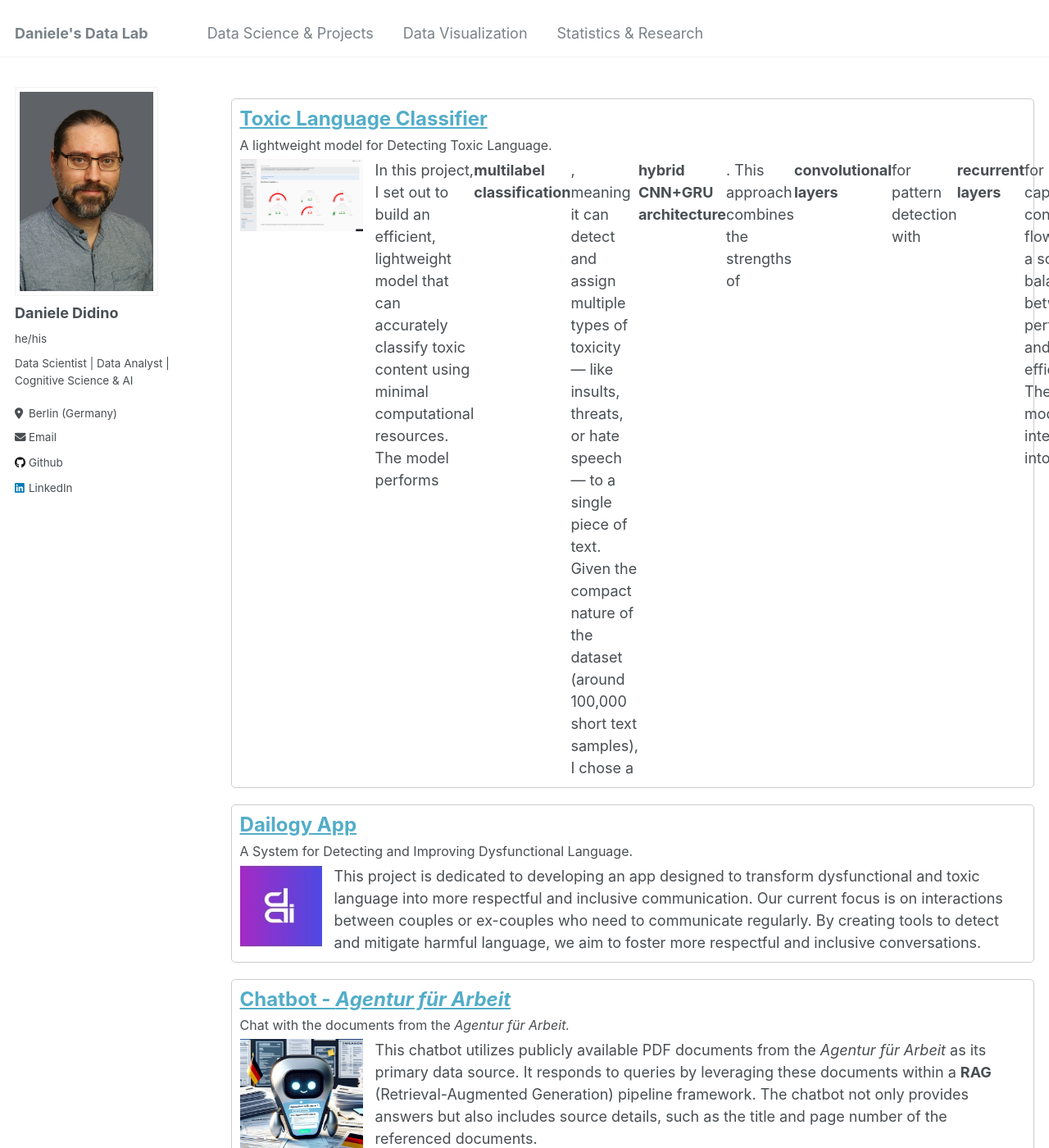
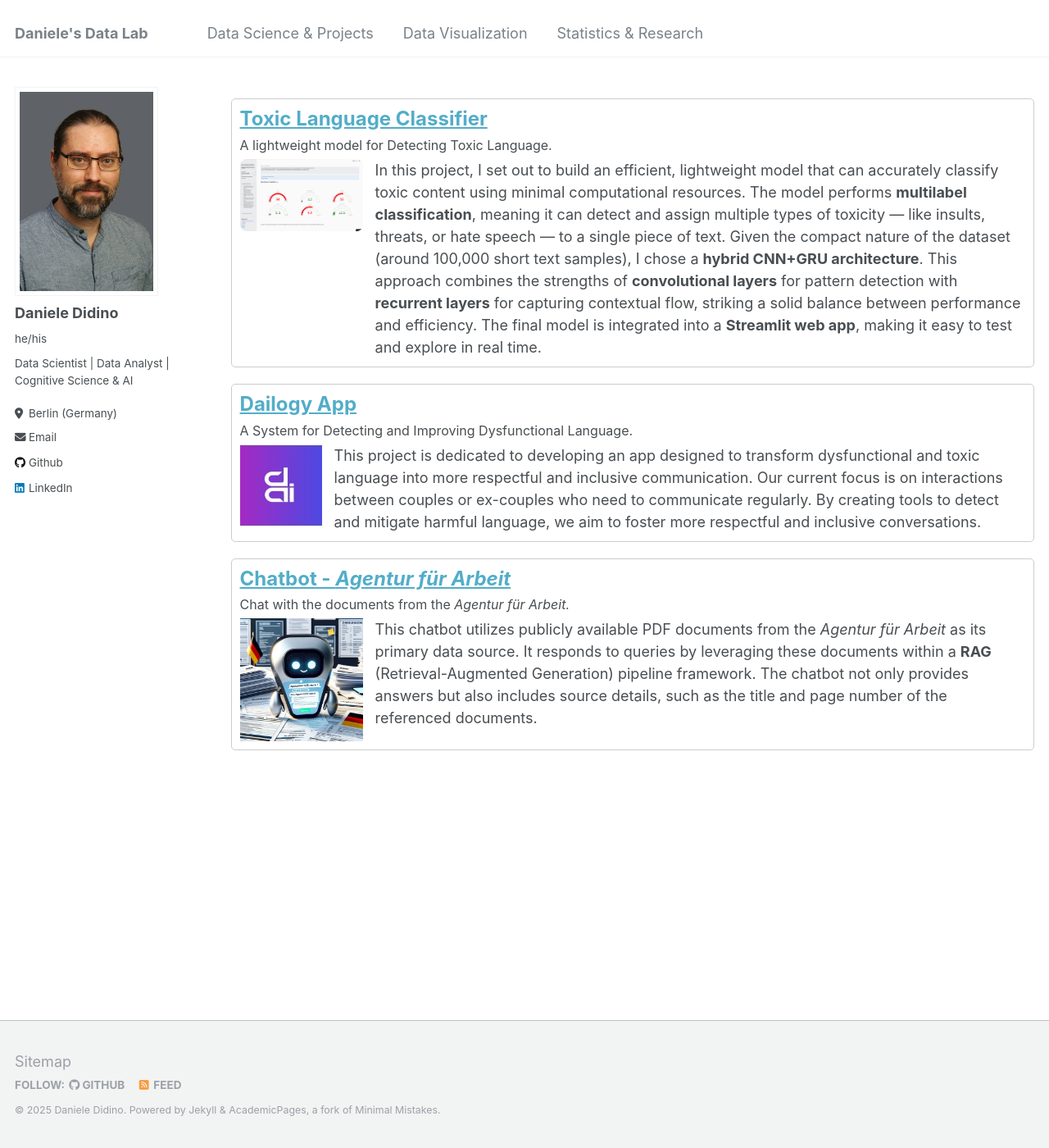
Before and after one commit to DanieleDidino/DanieleDidino.github.io, a Jekyll site: the page built from _pages/data_proj.html, in a window 1280 px wide and 1400 px high. Shown: the whole window at 82% size. Built offline with Jekyll 4.4.1, drawn with Linux system fonts in a browser that asks for light colours.

Commit message:
edit img size

```diff
--- a/_pages/data_proj.html
+++ b/_pages/data_proj.html
@@ -46,6 +46,13 @@
   .project-body p {
       margin: 0;
   }
+  .project-image {
+    float: left;        /* Makes text wrap around the image */
+    margin-right: 15px; /* Adds space between image and text */
+    width: 200px;
+    height: auto;
+    border-radius: 8px; /* Optional: slight rounding for aesthetics */
+}
   hr {
     height:3px;
     border:none;
@@ -69,8 +76,8 @@
   </h2>
   <p class="project-description">A lightweight model for Detecting Toxic Language.</p>
   <div class="project-body">
-      <img src="/images/streamlit_tox_clf_screenshot.png" alt="Streamlit Tox-clf Screenshot" width="200">
-      <!-- <p> -->
+      <img src="/images/streamlit_tox_clf_screenshot.png" alt="Streamlit Tox-clf Screenshot" class="project-image">
+      <p>
         In this project, I set out to build an efficient, lightweight model that can accurately classify
         toxic content using minimal computational resources. The model performs <b>multilabel classification</b>,
         meaning it can detect and assign multiple types of toxicity — like insults, threats, or hate speech — to
@@ -79,7 +86,7 @@
         for pattern detection with <b>recurrent layers</b> for capturing contextual flow, striking a solid balance
         between performance and efficiency. The final model is integrated into a <b>Streamlit web app</b>, making
         it easy to test and explore in real time.
-      <!-- </p> -->
+      </p>
   </div>
 </div>
 
```
